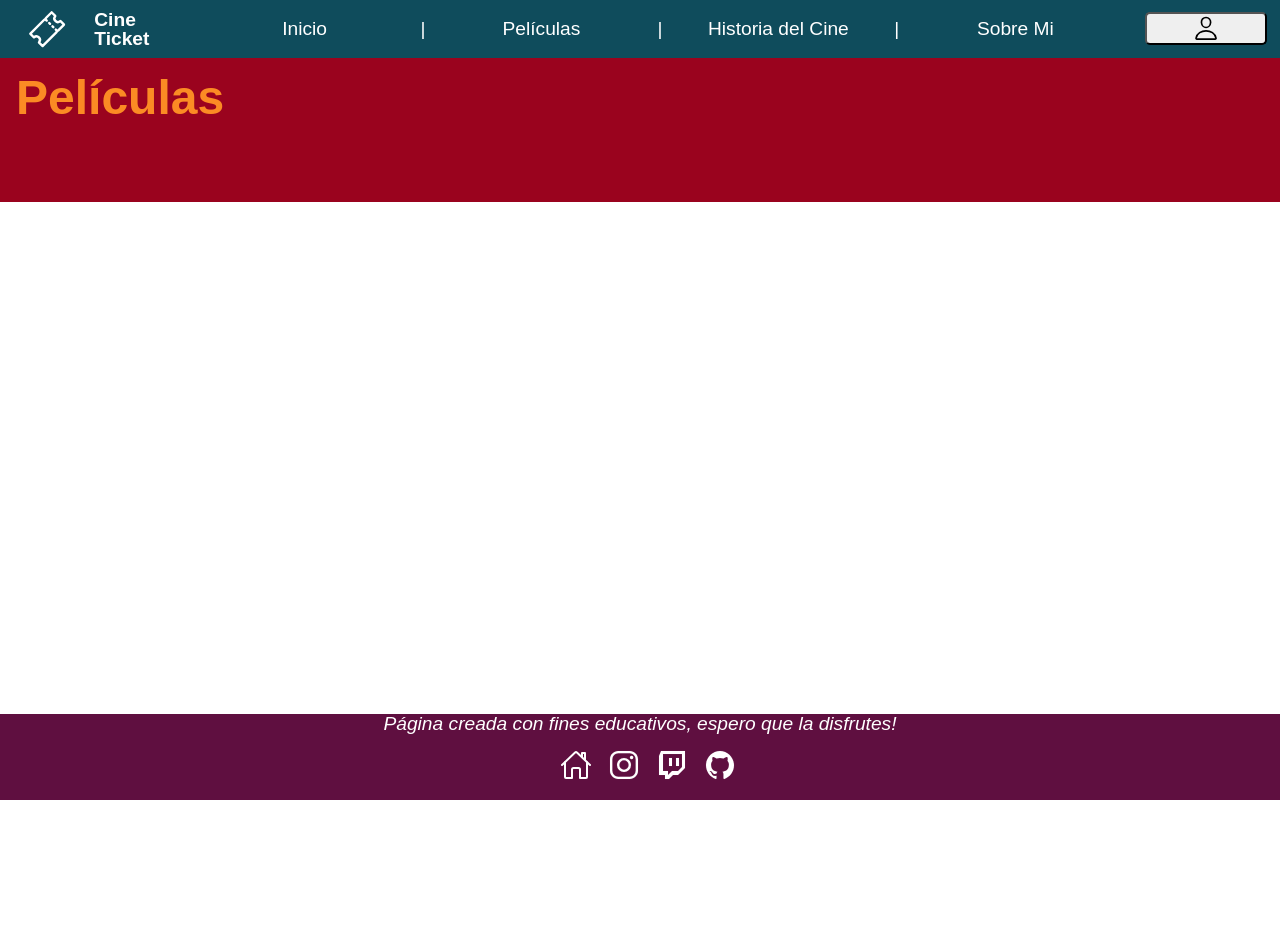
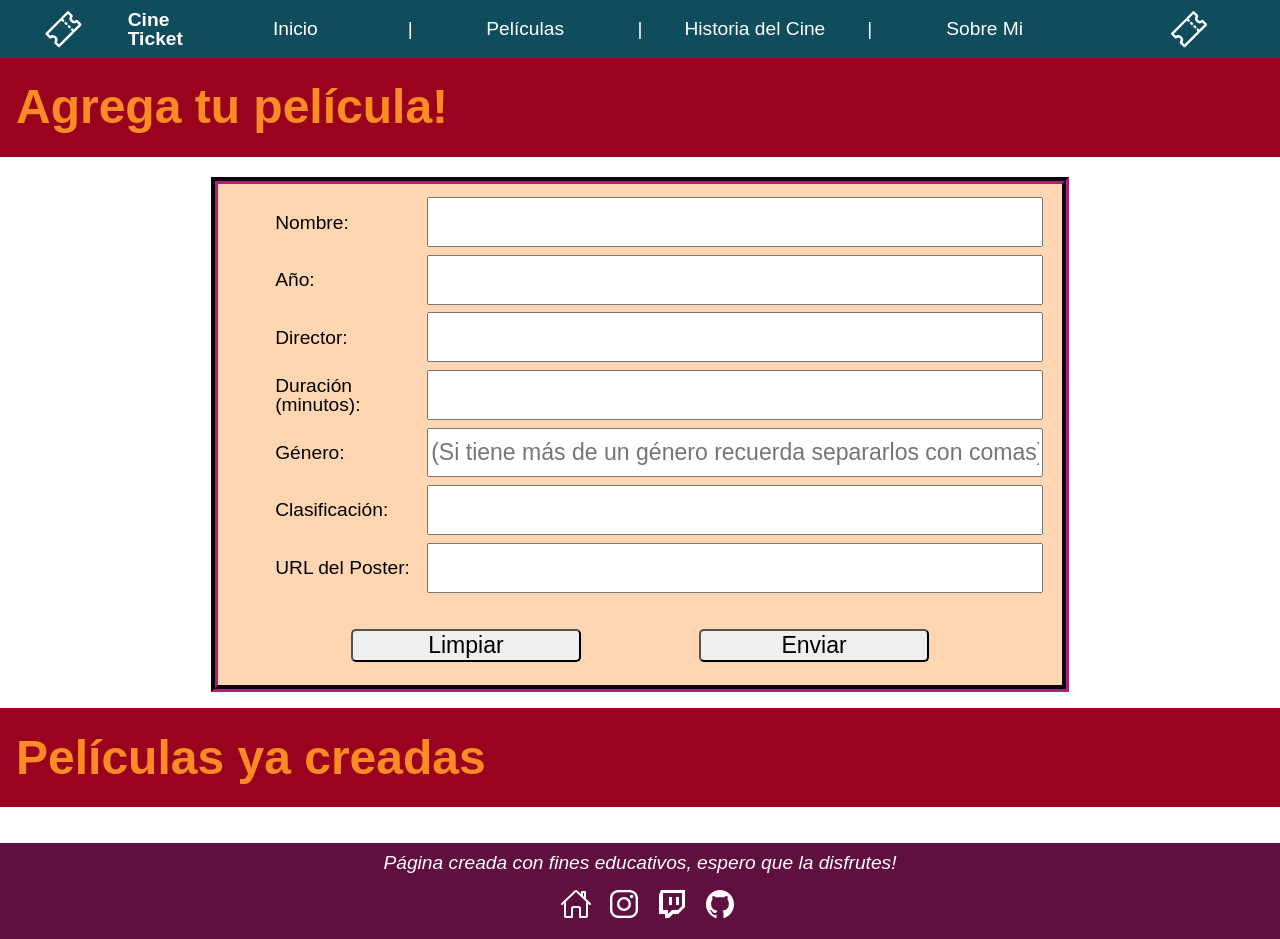
Before and after one commit to pi-rym/PM2-ArayaCG, a website built with webpack: page front/pages/peliculas.html in a window 1280 px wide. Before the commit the page ends 800 px from the top, so only its background shows below. Built offline with nearby package versions, Linux system fonts and the light colour scheme; no server answers.

Commit message:
Formulario

```diff
--- a/front/pages/peliculas.html
+++ b/front/pages/peliculas.html
@@ -17,19 +17,76 @@
                     <p class="sansita-black">Cine Ticket</p>
                 </div>
                 <div class="paginas">
-                    <a href="/front/index.html">Inicio</a> | <a href="#">Películas</a> |
+                    <a href="/front/index.html">Inicio</a> |
+                    <a href="#">Películas</a> |
                     <a href="/front/pages/historiaCine.html">Historia del Cine</a> |
                     <a href="/front/pages/sobreMi.html">Sobre Mi</a>
                 </div>
-                <button class="login"><ion-icon name="person-outline"></ion-icon></button>
+                <div class="logo">
+                    <ion-icon name="ticket-outline"></ion-icon>
+                </div>
             </div>
         </header>
         <main>
             <div class="isologo">
                 <div class="contenido">
-                    <h1 class="sansita-black titulo">Películas</h1>
+                    <h1 class="sansita-black titulo">Agrega tu película!</h1>
                 </div>
             </div>
+            <section class="formulario">
+                <form id="formularioPelicula">
+                    <div class="formProp">
+                        <label for="titulo">Nombre:</label>
+                        <input type="text" id="titulo" name="titulo" required />
+                    </div>
+                    <div class="formProp">
+                        <label for="anio">Año:</label>
+                        <input type="number" id="anio" name="anio" min="1900" max="2099" required />
+                    </div>
+                    <div class="formProp">
+                        <label for="director">Director:</label>
+                        <input type="text" id="director" name="director" required />
+                    </div>
+                    <div class="formProp">
+                        <label for="duracion">Duración (minutos):</label>
+                        <input type="number" id="duracion" name="duracion" min="1" required />
+                    </div>
+                    <div class="formProp">
+                        <label for="genero">Género:</label><br />
+                        <input
+                            type="text"
+                            id="genero"
+                            name="genero"
+                            placeholder="(Si tiene más de un género recuerda separarlos con comas)"
+                            required
+                        />
+                    </div>
+                    <div class="formProp">
+                        <label for="clasificacion">Clasificación:</label>
+                        <input type="number" id="clasificacion" name="clasificacion" min="1" max="5" required />
+                    </div>
+                    <div class="formProp">
+                        <label for="poster">URL del Poster:</label>
+                        <input type="url" id="poster" name="poster" required />
+                    </div>
+                    <div class="envioLimpieza">
+                        <button type="button" onclick="limpiarCampos()">Limpiar</button>
+                        <button type="submit">Enviar</button>
+                    </div>
+                </form>
+            </section>
+            <section>
+                <div class="isologo">
+                    <div class="contenido">
+                        <h1 class="sansita-black titulo">Películas ya creadas</h1>
+                    </div>
+                </div>
+                <div id="lista">
+                    <ul class="lista-peliculas">
+
+                    </ul>
+                </div>
+            </section>
         </main>
 
         <footer>
@@ -44,5 +101,7 @@
 
         <script type="module" src="https://unpkg.com/ionicons@7.1.0/dist/ionicons/ionicons.esm.js"></script>
         <script nomodule src="https://unpkg.com/ionicons@7.1.0/dist/ionicons/ionicons.js"></script>
+        <script src="./public/bundle.js"></script>
+        <script src="../scripts/formulario.js"></script>
     </body>
 </html>
--- a/front/scripts/api.js
+++ b/front/scripts/api.js
@@ -1,6 +1,7 @@
 //se llama al objeto Repository
 const { Repository } = require("./objetos.js");
 const axios = require("axios");
+const {instanciarContendor} = require("./tarjetas.js")
 
 async function llenarRepositorioDesdeAPI() {
     const repository = new Repository();
@@ -12,7 +13,7 @@ async function llenarRepositorioDesdeAPI() {
             repository.createFilm(title, year, director, duration, genre, rate, poster);
         });
         // Una vez que se llenan los datos desde la API, llamamos a la función para actualizar las tarjetas
-        require("./tarjetas.js").instanciarContendor(repository.getAllFilms());
+        instanciarContendor(repository.getAllFilms());
     } catch (error) {
         console.error(error);
         // En caso de error, mostramos el mensaje en el HTML
--- /dev/null
+++ b/front/scripts/formulario.js
@@ -0,0 +1,3 @@
+function limpiarCampos() {
+    document.getElementById('formularioPelicula').reset();
+}
--- a/front/styles/style.css
+++ b/front/styles/style.css
@@ -44,21 +44,14 @@ ion-icon {
 }
 .paginas a:hover {
     transition: transform 0.6s ease;
-    transform: scale(1.2);
+    transform: scale(1.2) ;
 }
-.login {
-    display: flex;
-    align-items: center;
-    border-radius: 5px;
-    width: 10rem;
+.logo ion-icon{
     margin: 1em;
-    cursor: pointer;
 }
-.login:hover {
-    background-color: black;
-    color: white;
+.logo ion-icon:hover{
     transition: transform 0.6s ease;
-    transform: scale(1.1);
+    transform: scale(0.8) rotate(360deg);
 }
 
 .navPag {
@@ -80,8 +73,8 @@ ion-icon {
     color: #fb8b24;
     display: flex;
     justify-content: center;
-    height: 9em;
     margin-bottom: 20px;
+    padding: 0.6em 0;
 }
 
 .contenido {
@@ -91,7 +84,6 @@ ion-icon {
 }
 .titulo {
     font-size: 3em;
-    width: 7em;
     display: flex;
     align-items: center;
     text-align: left;
@@ -180,11 +172,9 @@ ion-icon {
     margin-top: 10px;
 }
 
-section {
+.articleYo {
     padding: 1em;
-}
-article {
-    padding: 1em;
+    display: flex;
 }
 
 .filtro {
@@ -232,6 +222,8 @@ footer {
     align-items: center;
     background-color: #5f0f40;
     color: white;
+    margin-top: 1em;
+    padding-top: 0.6em;
 }
 footer p {
     display: contents;
@@ -247,6 +239,7 @@ footer p {
     text-decoration: none;
     color: white;
 }
+
 .redes a:hover {
     cursor: pointer;
     animation: girar 1s linear forwards; /* Aplica la animación */
@@ -256,14 +249,62 @@ footer p {
 }
 @keyframes girar {
     0% {
-        transform: translateY(0) rotate(0deg); /* Estado inicial */
+        transform: translateY(0) rotate(0deg);
     }
     50% {
-        transform: translateY(-0.8em) rotate(-180deg); /* Mitad de la animación */
+        transform: translateY(-0.8em) rotate(-180deg);
     }
     100% {
-        transform: translateY(0) rotate(-360deg); /* Estado final */
+        transform: translateY(0) rotate(-360deg);
     }
+}
+.formulario {
+    width: 100%;
+    display: flex;
+    justify-content: center;
+    padding-bottom: 1em;
+}
+#formularioPelicula {
+    width: 60%;
+    font-size: 1.2em;
+    padding: 0 2em  ;
+    border: 0.4em groove #5f0f40;
+    background-color: #fb8c2459;
+}
+.formProp {
+    display: flex;
+    width: 100%;
+    height: 2em;
+    margin: 1em;
+    align-items: center;
+}
+.formProp label {
+    width: 10em;
+}
+.formProp input {
+    width: 100%;
+    font-size: 1.2em;
+    height: 1.9em;
+}
+.envioLimpieza{
+    display: flex;
+    justify-content: space-evenly;
+}
+
+.envioLimpieza button {
+    display: flex;
+    justify-content: center;
+    border-radius: 5px;
+    width: 10em;
+    font-size: 1.2em;
+    margin: 1em;
+    cursor: pointer;
+}
+.envioLimpieza button:hover {
+    background-color: black;
+    color: white;
+    transition: transform 0.6s ease;
+    transform: scale(1.1);
 }
 /*Colores
 5f0f40
```
Also changed, not shown: front/index.html (+5 -4 lines), front/pages/historiaCine.html (+5 -2 lines), front/pages/sobreMi.html (+12 -9 lines), front/public/bundle.js.
